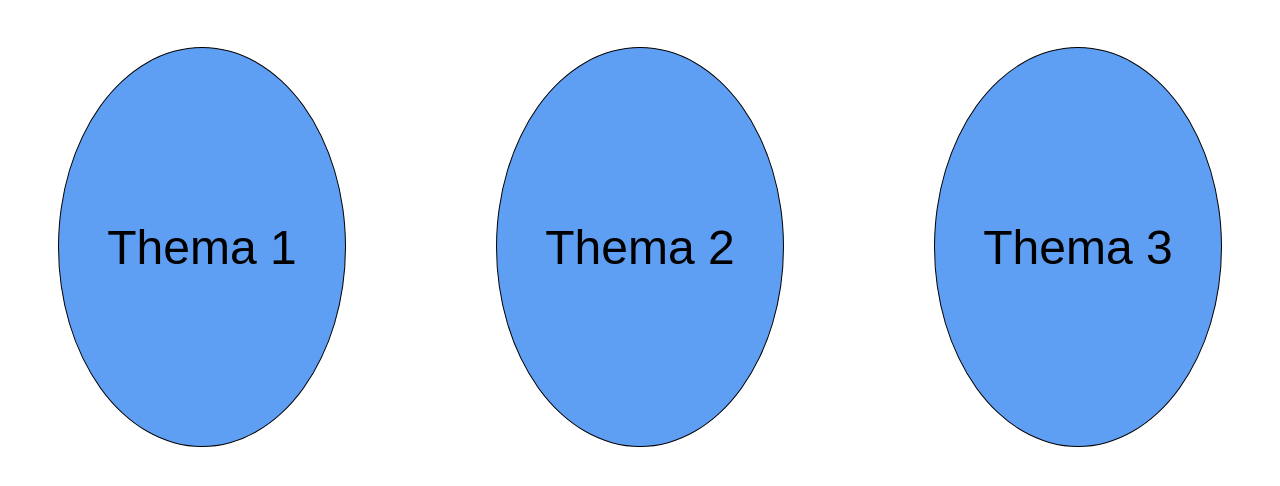
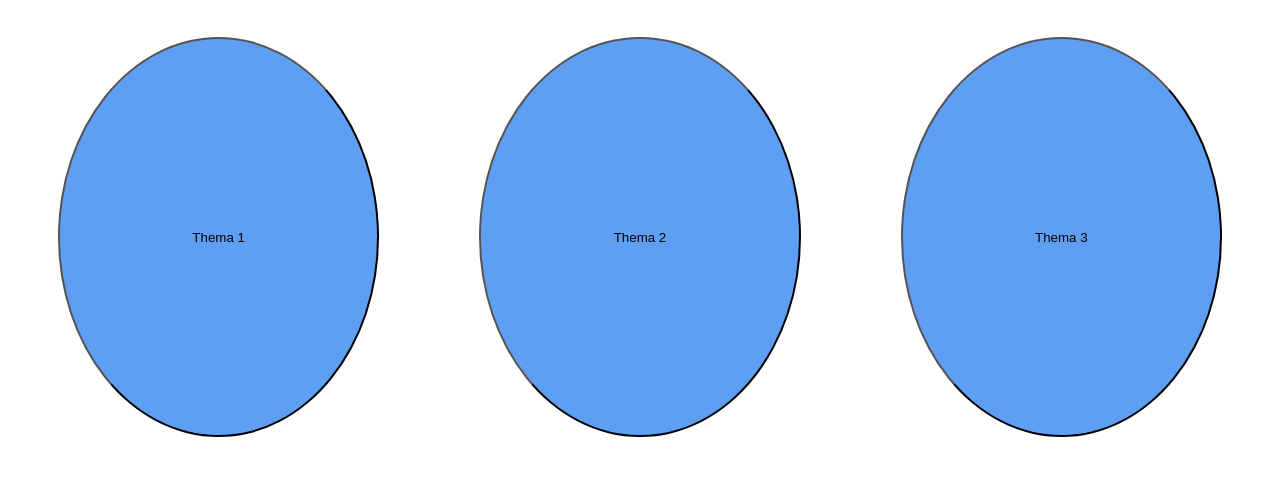
Before and after one commit to jimjonkman/frontend-project, a plain HTML site: page thema.html in a window 1280 px wide. Shown: the part 284-770 px from the top of the page. Drawn offline with nearby package versions, Linux system fonts and the light colour scheme.

Commit message:
Er zijn fouten

```diff
--- a/styles.css
+++ b/styles.css
@@ -36,9 +36,9 @@ button:hover {
 }
 
 
-.invoer-container {
+section:last-of-type {
     display: flex;
-    flex-direction: column;
+    flex-direction: row;
     align-items: center;
     justify-content: center;
 }
@@ -60,8 +60,6 @@ button:hover {
     display: inline-block;
     margin: 0 50px;
     background-color: rgb(95, 159, 243);
-    font-size: 3em;
-    border: 0.5px solid black;
     }
 
     .subtitle {
@@ -71,12 +69,3 @@ button:hover {
         align-items: center;
         justify-content: center;
     }
-
-.quiz-container {
-    display: flex;
-    flex-direction: row;
-    align-items: center;
-    justify-content: center;
-    gap: 50px;
-    margin-top: 50px;
-}
```
